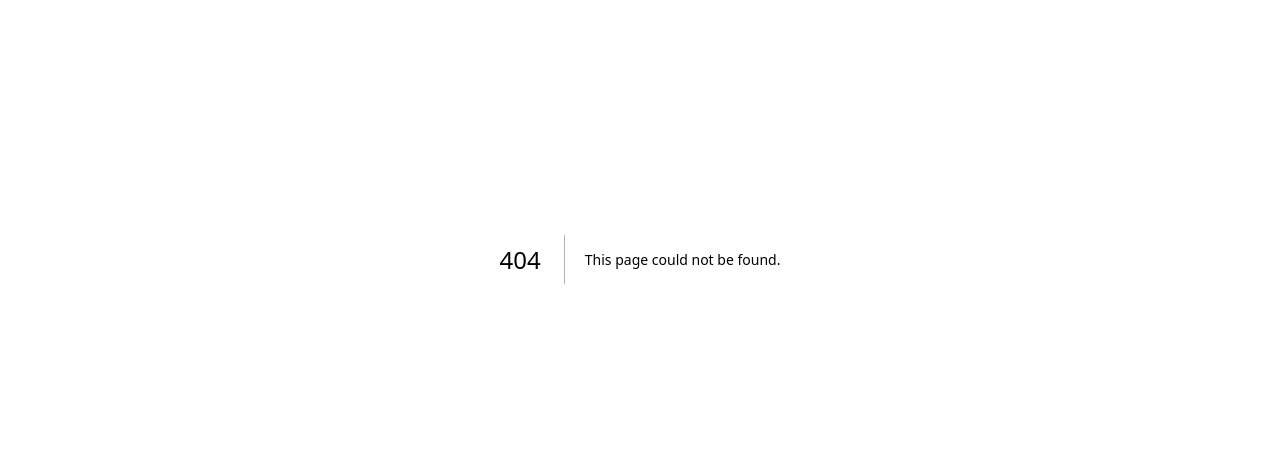
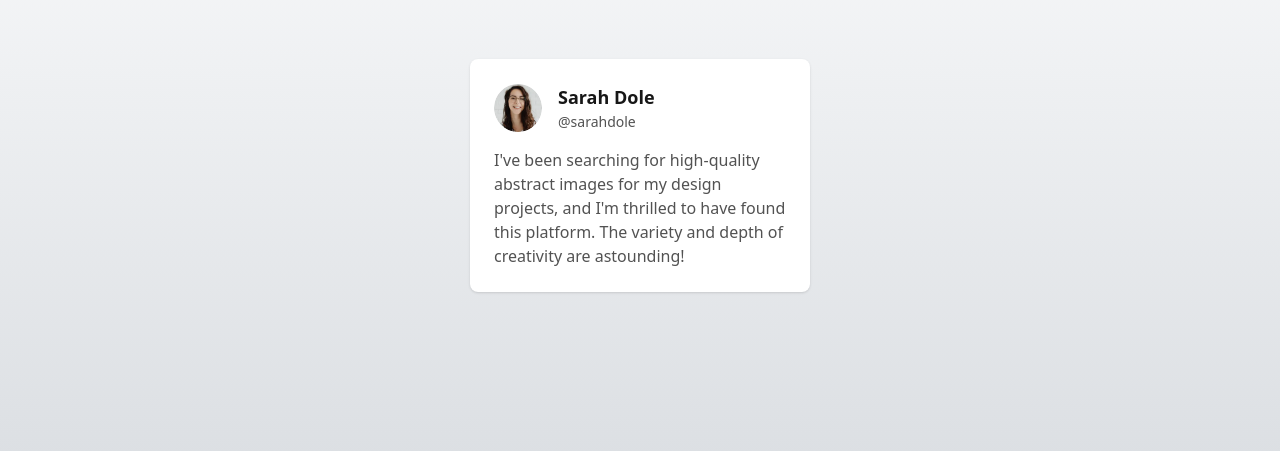
Before and after one commit to jakubjirous/great-front-end, a Next.js app: page /testimonial-card in a window 1280 px wide. Before the commit this address had no page. Shown: the part 141-592 px from the top of the page. Built offline with nearby package versions, Linux system fonts and the light colour scheme.

Commit message:
feat(testimonial-card): add testimonial card component

```diff
--- /dev/null
+++ b/src/app/(projects)/layout.tsx
@@ -0,0 +1,13 @@
+import { ReactNode } from "react";
+
+export default function ProjectsLayout({
+	children,
+}: Readonly<{
+	children: ReactNode;
+}>) {
+	return (
+		<main className="bg-gradient-to-b from-gray-50 to-iron-500">
+			{children}
+		</main>
+	);
+}
--- /dev/null
+++ b/src/app/(projects)/testimonial-card/page.tsx
@@ -0,0 +1,34 @@
+import TestimonialCard from "@/components/testimonial-card";
+import { config } from "@/utils/config";
+import { Metadata } from "next";
+import type { ReactNode } from "react";
+import React from "react";
+
+import thumbnail from "./assets/profile-thumbnail.webp";
+
+export const metadata: Metadata = {
+	title: `Testimonial Card | ${config.title}`,
+	description:
+		"A card featuring a user testimonial, including a profile image, name, username, and the testimonial body.",
+};
+
+export default function Page(): ReactNode {
+	return (
+		<section className="container h-dvh flex flex-col items-center py-[12.5rem]">
+			<TestimonialCard
+				thumbnail={{
+					src: thumbnail,
+					alt: "Sarah Dole Profile",
+					width: 192,
+					height: 1923,
+				}}
+				title="Sarah Dole"
+				username="@sarahdole"
+			>
+				I&apos;ve been searching for high-quality abstract images for my design
+				projects, and I&apos;m thrilled to have found this platform. The variety
+				and depth of creativity are astounding!
+			</TestimonialCard>
+		</section>
+	);
+}
--- /dev/null
+++ b/src/components/testimonial-card.tsx
@@ -0,0 +1,48 @@
+import type { StaticImport } from "next/dist/shared/lib/get-img-props";
+import Image from "next/image";
+import type { ReactNode } from "react";
+
+export default function TestimonialCard({
+  thumbnail: { src, alt, width, height },
+  title,
+  username,
+  children,
+}: {
+  thumbnail: {
+    src: string | StaticImport;
+    alt: string;
+    width: number;
+    height: number;
+  };
+  title: string;
+  username: string;
+  children?: ReactNode;
+}): ReactNode {
+  return (
+    <div className="w-[21.25rem] flex flex-col gap-4 bg-white p-6 rounded-lg shadow-card">
+      <div className="grid grid-cols-[3rem,1fr] items-center gap-4 self-stretch">
+        <div className="w-12 h-12 rounded-full overflow-clip">
+          <Image
+            alt={alt}
+            className="w-full h-full object-cover"
+            height={height}
+            placeholder="blur"
+            src={src}
+            width={width}
+          />
+        </div>
+        <div className="flex flex-col gap-px flex-grow w-full truncate">
+          <h1 className="font-semibold text-lg text-justify text-neutral-900 truncate">
+            {title}
+          </h1>
+          <h2 className="font-normal text-sm text-neutral-600 truncate">
+            {username}
+          </h2>
+        </div>
+      </div>
+      <p className="font-normal text-base text-neutral-600 line-clamp-5">
+        {children}
+      </p>
+    </div>
+  );
+}
```
